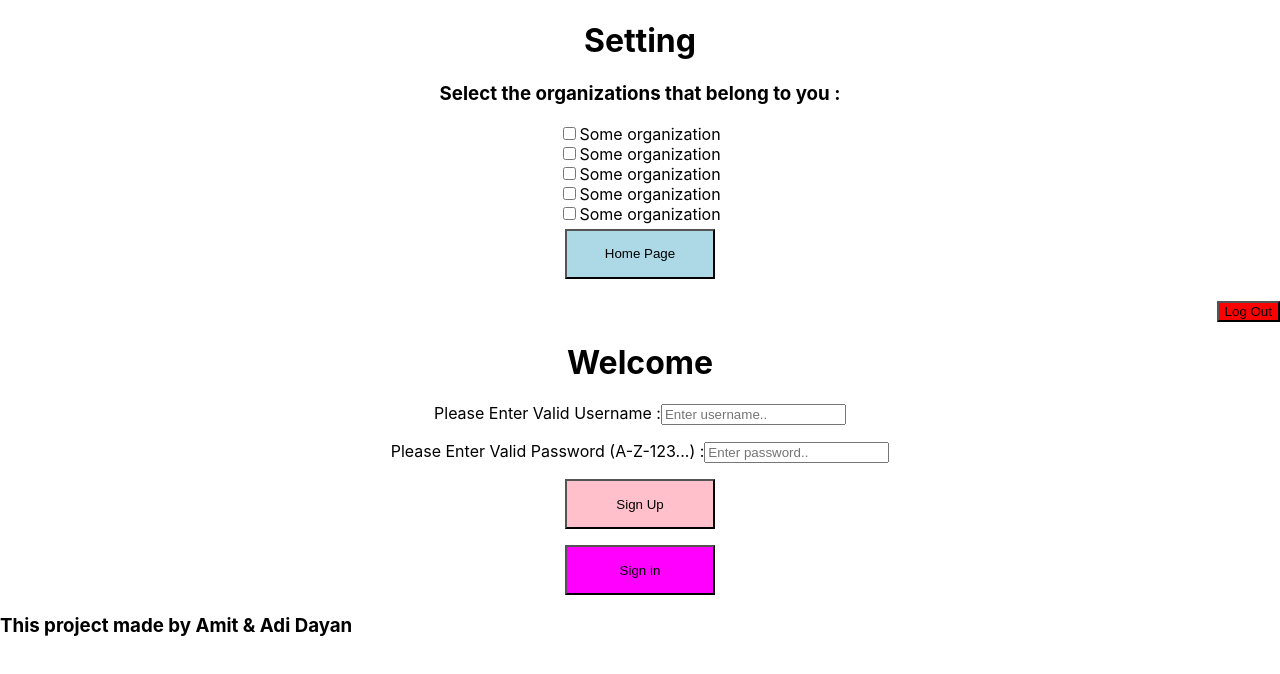
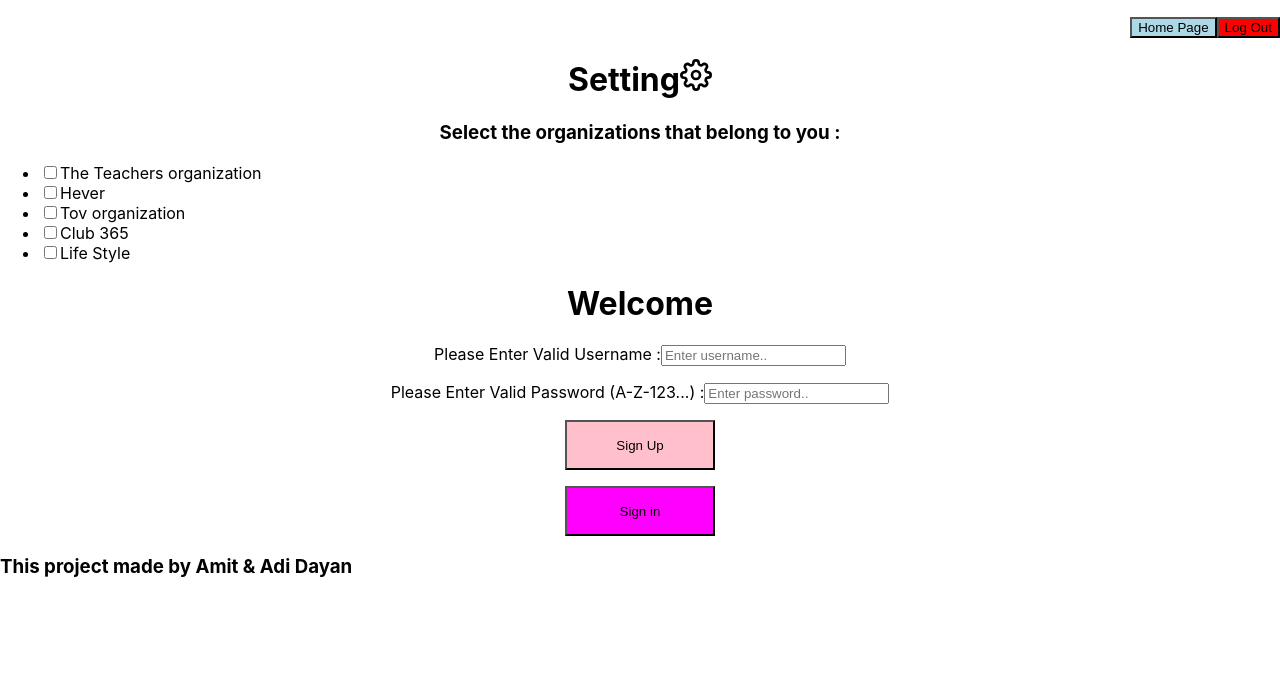
Before and after one commit to Adidayan17/sales-front, a React (Create React App) app: page /SettingsPage in a window 1280 px wide. Shown: the top 674 px of the page. Built offline with nearby package versions, Linux system fonts and the light colour scheme.

Commit message:
add some icons

```diff
--- a/src/DashboardPage.js
+++ b/src/DashboardPage.js
@@ -0,0 +1,27 @@
+import React from "react";
+import {Link} from "react-router-dom";
+import Cookies from "universal-cookie/es6";
+
+
+class DashboardPage extends React.Component {
+
+    logOut=()=>{
+        let cookies=new Cookies();
+        cookies.remove("token");
+        window.location.reload();
+    }
+    render() {
+        return(
+            <div style={{textAlign:"center"}}>
+                <p style={{textAlign:"right"}}><Link to={"/HomePage"}><button style={{background:"lightblue"}}> Home Page</button></Link>
+                    <Link to={"/LoginPage"}><button style={{background:"red"}} onClick={this.logOut}>Log Out</button></Link></p>
+                <h1>Dashboard Page</h1>
+
+
+            </div>
+        )
+
+    }
+
+}
+export default DashboardPage;
--- a/src/HomePage.js
+++ b/src/HomePage.js
@@ -1,6 +1,7 @@
 import React from "react";
 import {Link} from "react-router-dom";
 import Cookies from "universal-cookie/es6";
+import {AiOutlineHome} from "react-icons/ai";
 
 
 class HomePage extends React.Component {
@@ -13,17 +14,18 @@ class HomePage extends React.Component {
     render() {
         return(
             <div style={{textAlign:"center"}}>
-                <h1 style={{color:"magenta"}}>Home Page</h1>
+                <p style={{textAlign:"right"}}><Link to={"/LoginPage"}><button style={{background:"red"}} onClick={this.logOut}>Log Out</button></Link></p>
+                <h1 style={{color:"black"}}>Home Page <AiOutlineHome/></h1>
                 <div>
                     <p>
                     <Link to={"/DashboardPage"}><button style={{background:"lightblue",width:"150px",height:"50px",margin:"5px"}}> Dashboard Page</button></Link>
-                    <Link to={"/ShopListPage"}><button style={{background:"lightblue",width:"150px",height:"50px",margin:"5px"}}>Shop List</button></Link>
+                    <Link to={"/ShopsListPage"}><button style={{background:"lightblue",width:"150px",height:"50px",margin:"5px"}}>Shop List</button></Link>
                     </p>
                     <p>
                     <Link to={"/SettingsPage"}><button style={{background:"lightblue",width:"150px",height:"50px",margin:"5px"}}> Your Setting</button></Link>
                         <Link to={"/SearchPage"}><button style={{background:"lightblue",width:"150px",height:"50px",margin:"5px"}}> Search</button></Link></p>
                 </div>
-                <p style={{textAlign:"right"}}><Link to={"/LoginPage"}><button style={{background:"red"}} onClick={this.logOut}>Log Out</button></Link></p>
+
             </div>
         )
 
--- a/src/SearchPage.js
+++ b/src/SearchPage.js
@@ -0,0 +1,30 @@
+import React from "react";
+import {Link} from "react-router-dom";
+import Cookies from "universal-cookie/es6";
+import {BiSearch} from "react-icons/bi";
+
+
+class SearchPage extends React.Component {
+
+    logOut=()=>{
+        let cookies=new Cookies();
+        cookies.remove("token");
+        window.location.reload();
+    }
+    render() {
+        return(
+            <div style={{textAlign:"center"}}>
+                <p style={{textAlign:"right"}}><Link to={"/HomePage"}><button style={{background:"lightblue"}}> Home Page</button></Link>
+                    <Link to={"/LoginPage"}><button style={{background:"red"}} onClick={this.logOut}>Log Out</button></Link></p>
+                <h1>Search For Sales Here <BiSearch/></h1>
+
+
+
+
+            </div>
+        )
+
+    }
+
+}
+export default SearchPage;
--- a/src/SettingsPage.js
+++ b/src/SettingsPage.js
@@ -1,6 +1,8 @@
 import React from "react";
 import {Link} from "react-router-dom";
 import Cookies from "universal-cookie/es6";
+import {FiSettings} from "react-icons/fi";
+
 
 
 class SettingsPage extends React.Component {
@@ -13,15 +15,19 @@ class SettingsPage extends React.Component {
     render() {
         return(
             <div style={{textAlign:"center"}}>
-                <h1>Setting</h1>
+                <p style={{textAlign:"right"}}><Link to={"/HomePage"}><button style={{background:"lightblue"}}> Home Page</button></Link>
+                <Link to={"/LoginPage"}><button style={{background:"red"}} onClick={this.logOut}>Log Out</button></Link></p>
+                <h1>Setting<FiSettings/></h1>
+
                 <h3>Select the organizations that belong to you :</h3>
-                <input type={"checkbox"}/>Some organization<br></br>
-                <input type={"checkbox"}/>Some organization<br></br>
-                <input type={"checkbox"}/>Some organization<br></br>
-                <input type={"checkbox"}/>Some organization<br></br>
-                <input type={"checkbox"}/>Some organization<br></br>
-                <Link to={"/HomePage"}><button style={{background:"lightblue",width:"150px",height:"50px",margin:"5px"}}> Home Page</button></Link>
-                <p style={{textAlign:"right"}}><Link to={"/LoginPage"}><button style={{background:"red"}} onClick={this.logOut}>Log Out</button></Link></p>
+                <ul style={{textAlign:"left"}}>
+                <li><input type={"checkbox"}/>The Teachers organization</li>
+                    <li><input type={"checkbox"}/>Hever</li>
+                    <li><input type={"checkbox"}/>Tov organization</li>
+                    <li><input type={"checkbox"}/>Club 365 </li>
+                    <li><input type={"checkbox"}/>Life Style</li>
+                </ul>
+
             </div>
         )
 
--- a/src/Shop.js
+++ b/src/Shop.js
@@ -0,0 +1,17 @@
+
+
+
+function Shop(props){
+
+        return(
+            <div style={{border: "black solid 4px", width: "50%", textAlign: "center",marginBottom:"3%"  ,marginLeft:"25%"}}>
+                <h3>Shop Name : </h3>
+//need to be class component to render all sales in map ?
+                //here we will show all sales of store !
+            </div>
+        )
+
+
+
+}
+export default Shop;
--- a/src/ShopsListPage.js
+++ b/src/ShopsListPage.js
@@ -0,0 +1,28 @@
+import React from "react";
+import {Link} from "react-router-dom";
+import Cookies from "universal-cookie/es6";
+import Shop from "./Shop";
+import {BsShop} from "react-icons/bs";
+
+
+class ShopListPage extends React.Component {
+
+    logOut=()=>{
+        let cookies=new Cookies();
+        cookies.remove("token");
+        window.location.reload();
+    }
+    render() {
+        return(
+            <div style={{textAlign:"center"}}>
+                <p style={{textAlign:"right"}}><Link to={"/HomePage"}><button style={{background:"lightblue"}}> Home Page</button></Link>
+                    <Link to={"/LoginPage"}><button style={{background:"red"}} onClick={this.logOut}>Log Out</button></Link></p>
+                <h1>Shop List <BsShop/></h1>
+                <Shop/>
+            </div>
+        )
+
+    }
+
+}
+export default ShopListPage;
```
